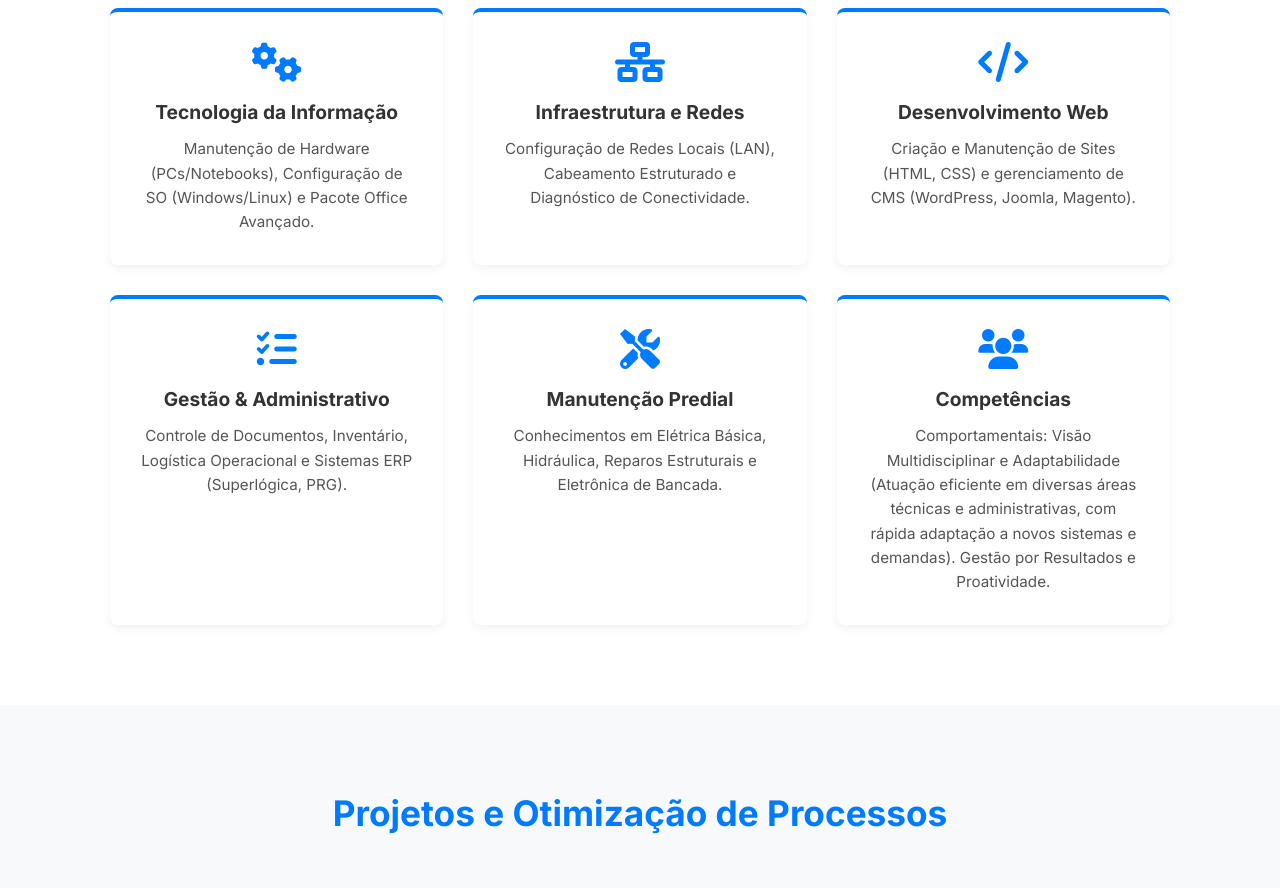
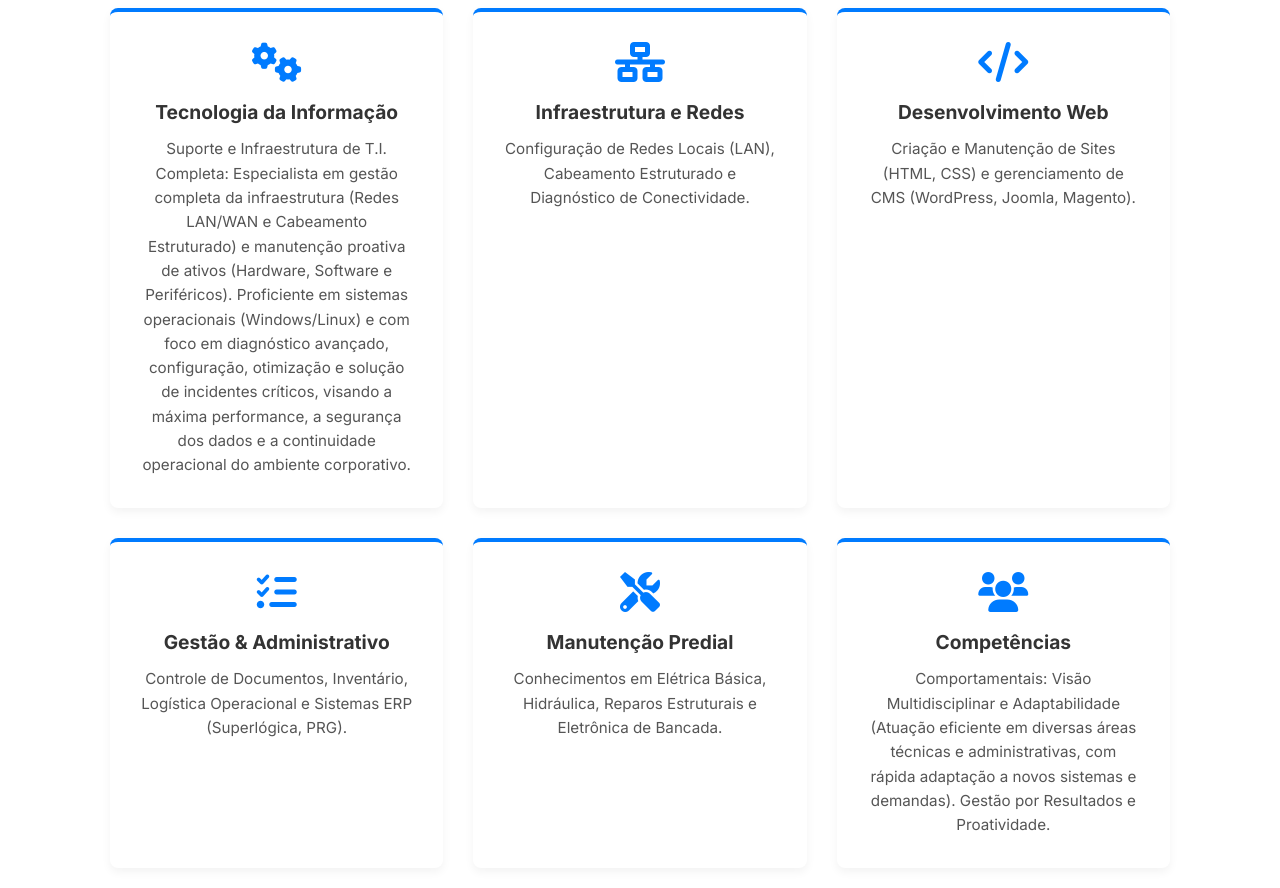
Before and after one commit to ers13/portfolio-evandro-ricardo, a plain HTML site: page index.html in a window 1280 px wide. Shown: the part 1340-2228 px from the top of the page. Drawn offline with Linux system fonts and the light colour scheme.

Commit message:
Update index.html

```diff
--- a/index.html
+++ b/index.html
@@ -76,7 +76,7 @@
                     <div class="skill-card">
                         <i class="fas fa-cogs skill-icon"></i>
                         <h3 class="skill-title">Tecnologia da Informação</h3>
-                        <p class="skill-description">Manutenção de Hardware (PCs/Notebooks), Configuração de SO (Windows/Linux) e Pacote Office Avançado.</p>
+                        <p class="skill-description">Suporte e Infraestrutura de T.I. Completa: Especialista em gestão completa da infraestrutura (Redes LAN/WAN e Cabeamento Estruturado) e manutenção proativa de ativos (Hardware, Software e Periféricos). Proficiente em sistemas operacionais (Windows/Linux) e com foco em diagnóstico avançado, configuração, otimização e solução de incidentes críticos, visando a máxima performance, a segurança dos dados e a continuidade operacional do ambiente corporativo.</p>
                     </div>
                     <div class="skill-card">
                         <i class="fas fa-network-wired skill-icon"></i>
```
